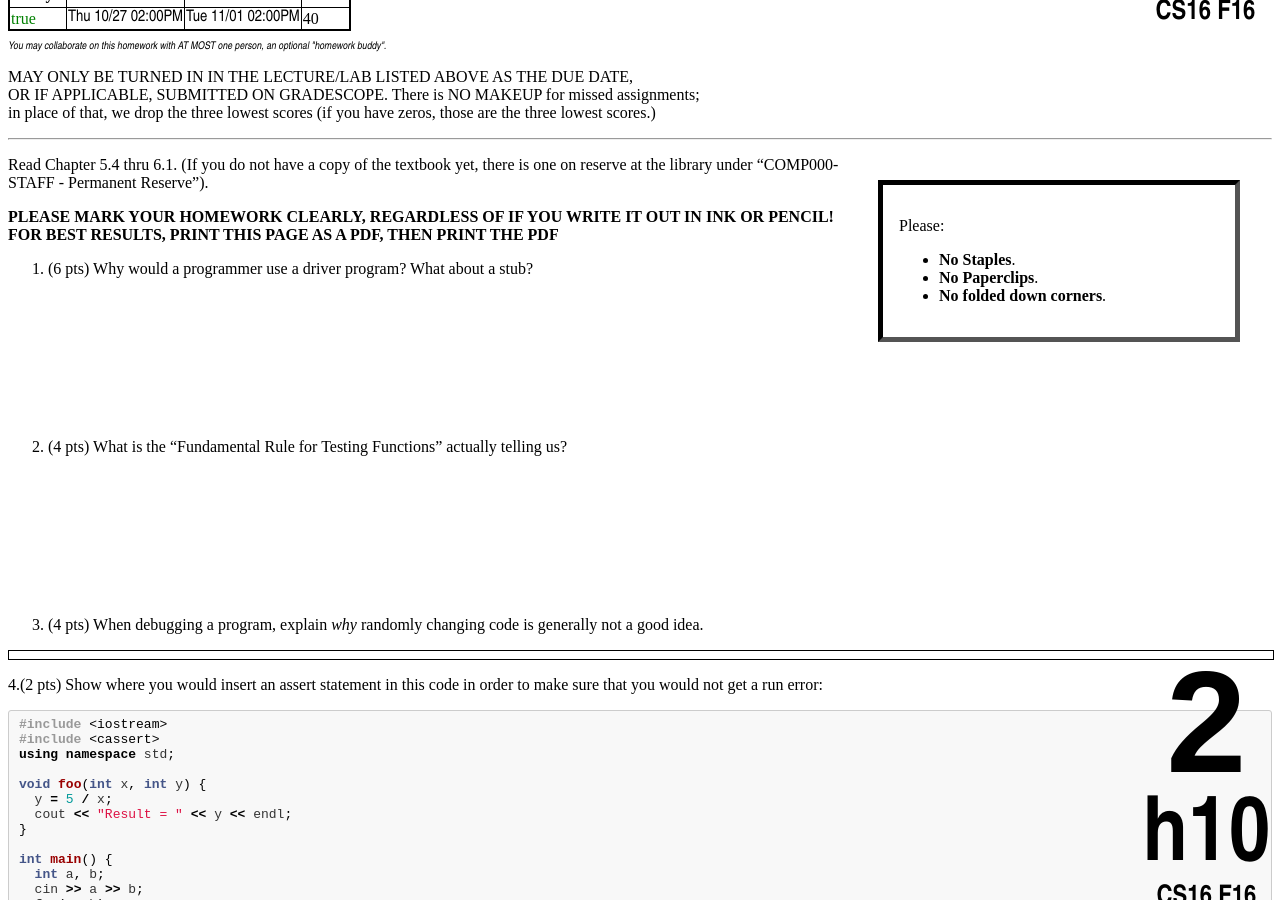
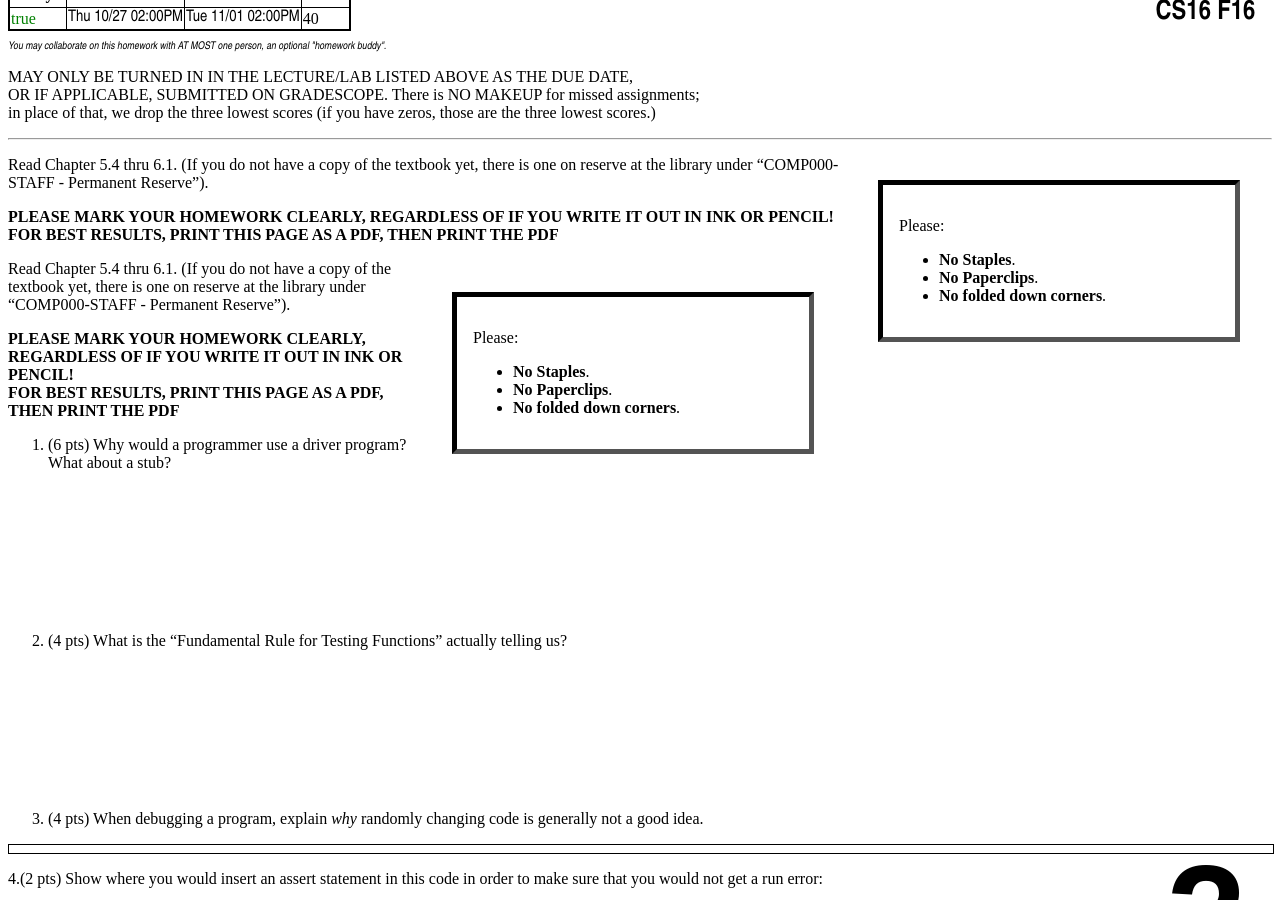
Before and after one commit to ucsb-cs16-s16/https-ucsb-cs16-s17.github.io, a Jekyll site: the page built from _hwk/h10.md, in a window 1280 px wide and 900 px high, scrolled down 322 px. Built offline with Jekyll 4.4.1, drawn with Linux system fonts in a browser that asks for light colours.

Commit message:
Update h10.md

```diff
--- a/_hwk/h10.md
+++ b/_hwk/h10.md
@@ -10,7 +10,11 @@ Read Chapter 5.4 thru 6.1. (If you do not have a copy of the textbook yet, there
 
 <b>PLEASE MARK YOUR HOMEWORK CLEARLY, REGARDLESS OF IF YOU WRITE IT OUT IN INK OR PENCIL!<br/>
 FOR BEST RESULTS, PRINT THIS PAGE AS A PDF, THEN PRINT THE PDF</b>
+{% include no_staples_box.html %}
+Read Chapter 5.4 thru 6.1. (If you do not have a copy of the textbook yet, there is one on reserve at the library under "COMP000-STAFF - Permanent Reserve").
 
+<b>PLEASE MARK YOUR HOMEWORK CLEARLY, REGARDLESS OF IF YOU WRITE IT OUT IN INK OR PENCIL!<br/>
+FOR BEST RESULTS, PRINT THIS PAGE AS A PDF, THEN PRINT THE PDF</b>
 1. (6 pts) Why would a programmer use a driver program? What about a stub?
 	<div style="margin-bottom:10em"></div>
 
```
